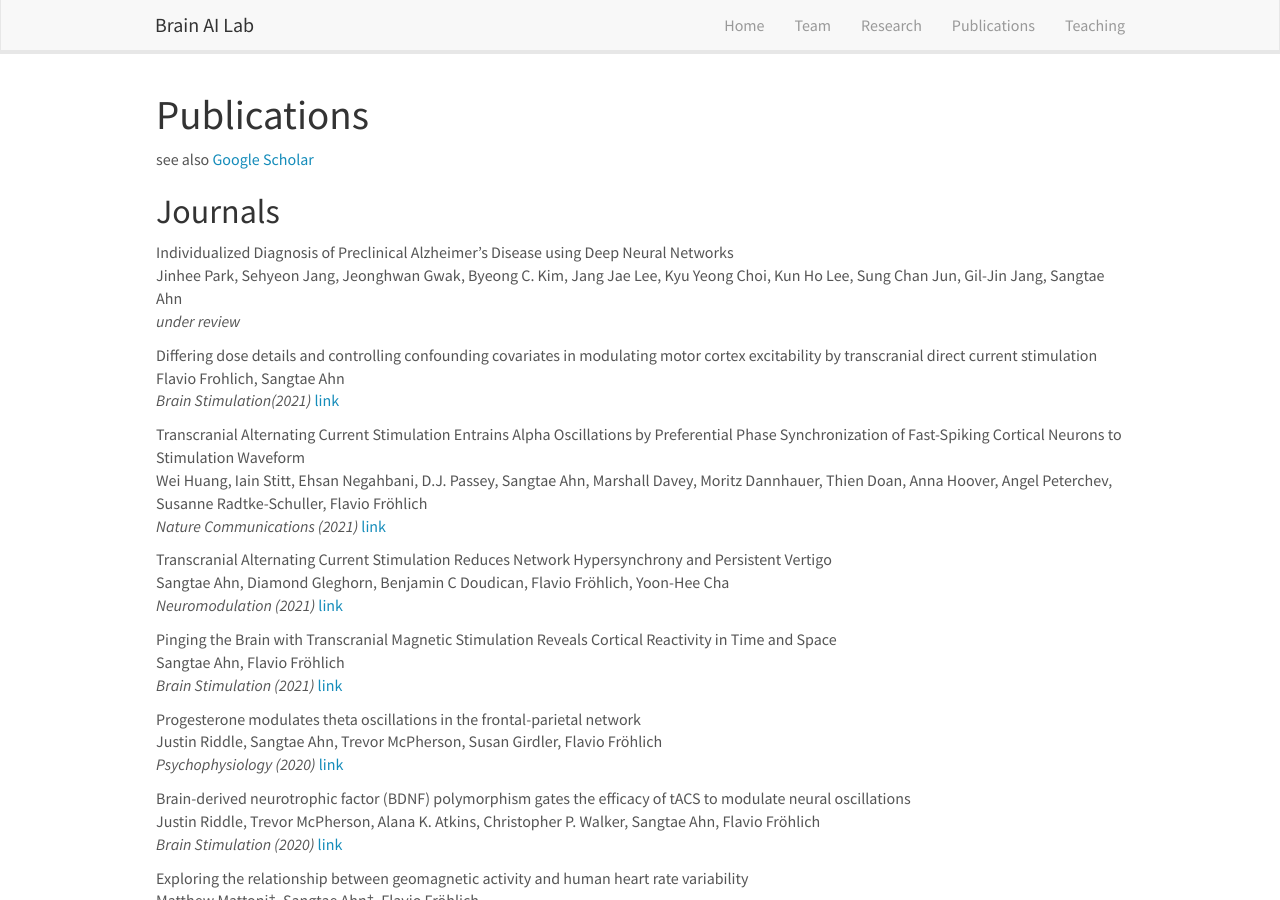
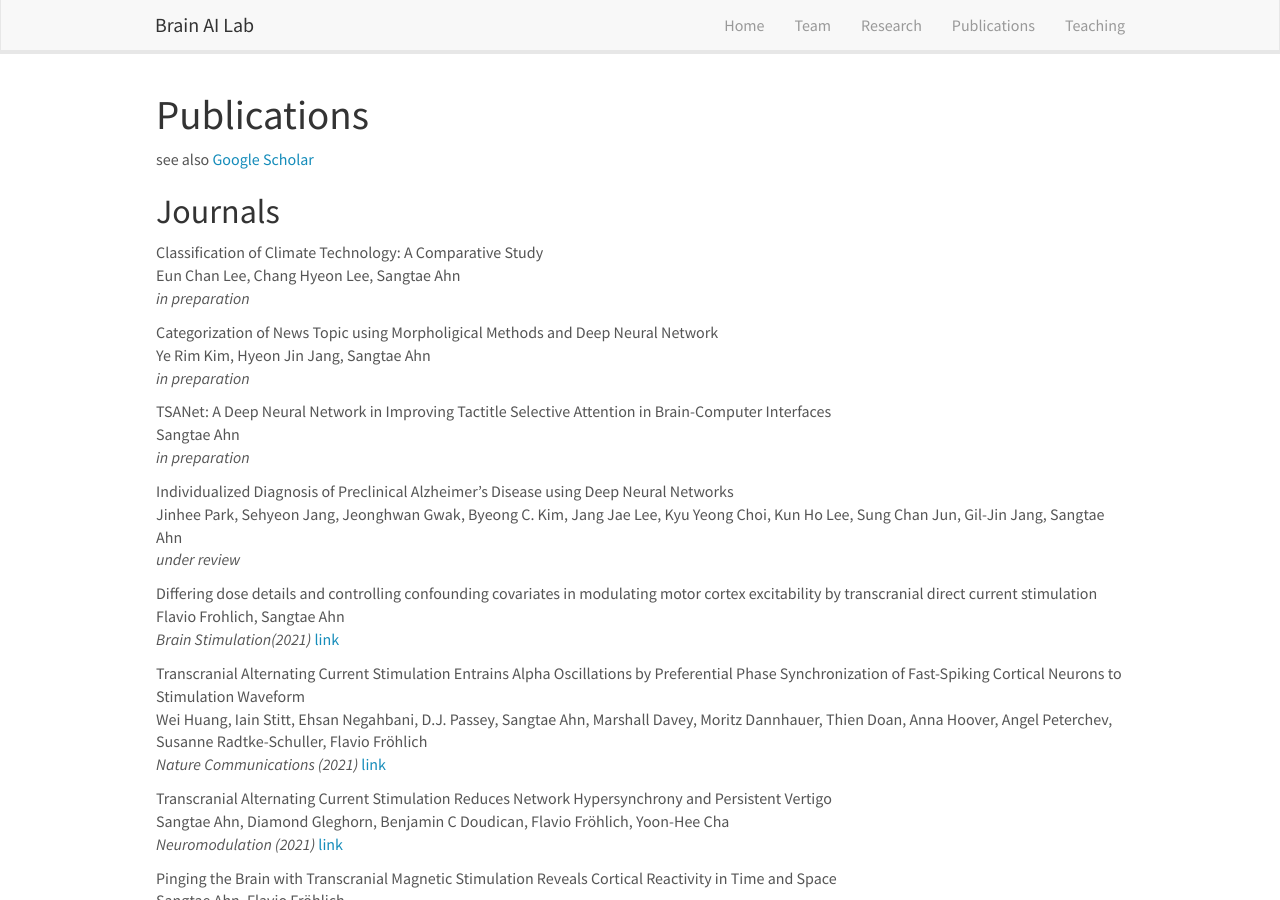
Before and after one commit to KNU-BrainAI/knu-brainai.github.io, a Jekyll site: the page built from _pages/publications.md, in a window 1280 px wide and 900 px high. Built offline with Jekyll 4.4.1, drawn with Linux system fonts in a browser that asks for light colours; nearby versions of some CDN libraries.

Commit message:
Update publist.yml

```diff
--- a/_data/publist.yml
+++ b/_data/publist.yml
@@ -1,3 +1,39 @@
+- title: "Classification of Climate Technology: A Comparative Study"
+  image:
+  description:
+  authors: Eun Chan Lee, Chang Hyeon Lee, Sangtae Ahn
+  journal: in preparation
+  link:
+    url:
+    display:
+  highlight: 0
+  news1:
+  news2:
+
+- title: "Categorization of News Topic using Morpholigical Methods and Deep Neural Network"
+  image:
+  description:
+  authors: Ye Rim Kim, Hyeon Jin Jang, Sangtae Ahn
+  journal: in preparation
+  link:
+    url:
+    display:
+  highlight: 0
+  news1:
+  news2:
+
+- title: "TSANet: A Deep Neural Network in Improving Tactitle Selective Attention in Brain-Computer Interfaces"
+  image:
+  description:
+  authors: Sangtae Ahn
+  journal: in preparation
+  link:
+    url:
+    display:
+  highlight: 0
+  news1:
+  news2:
+
 - title: "Individualized Diagnosis of Preclinical Alzheimer’s Disease using Deep Neural Networks"
   image:
   description:
```
